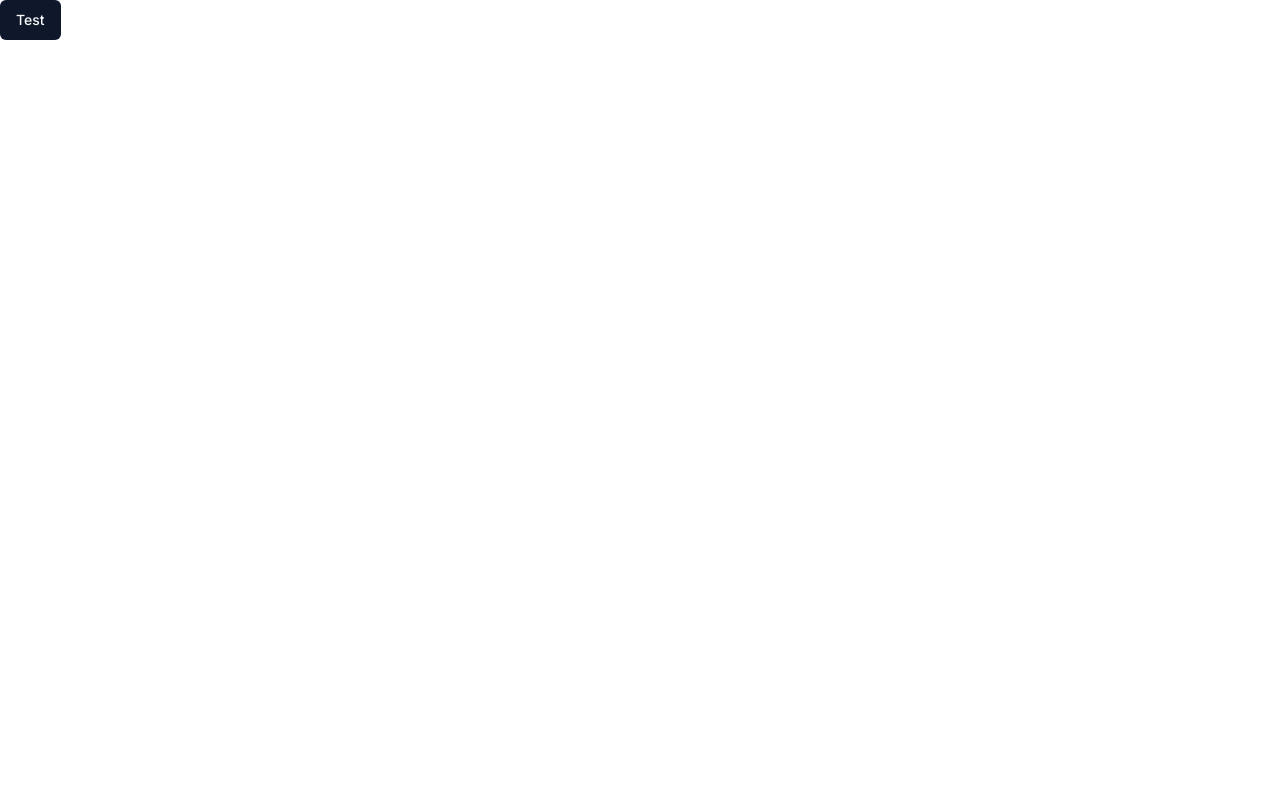
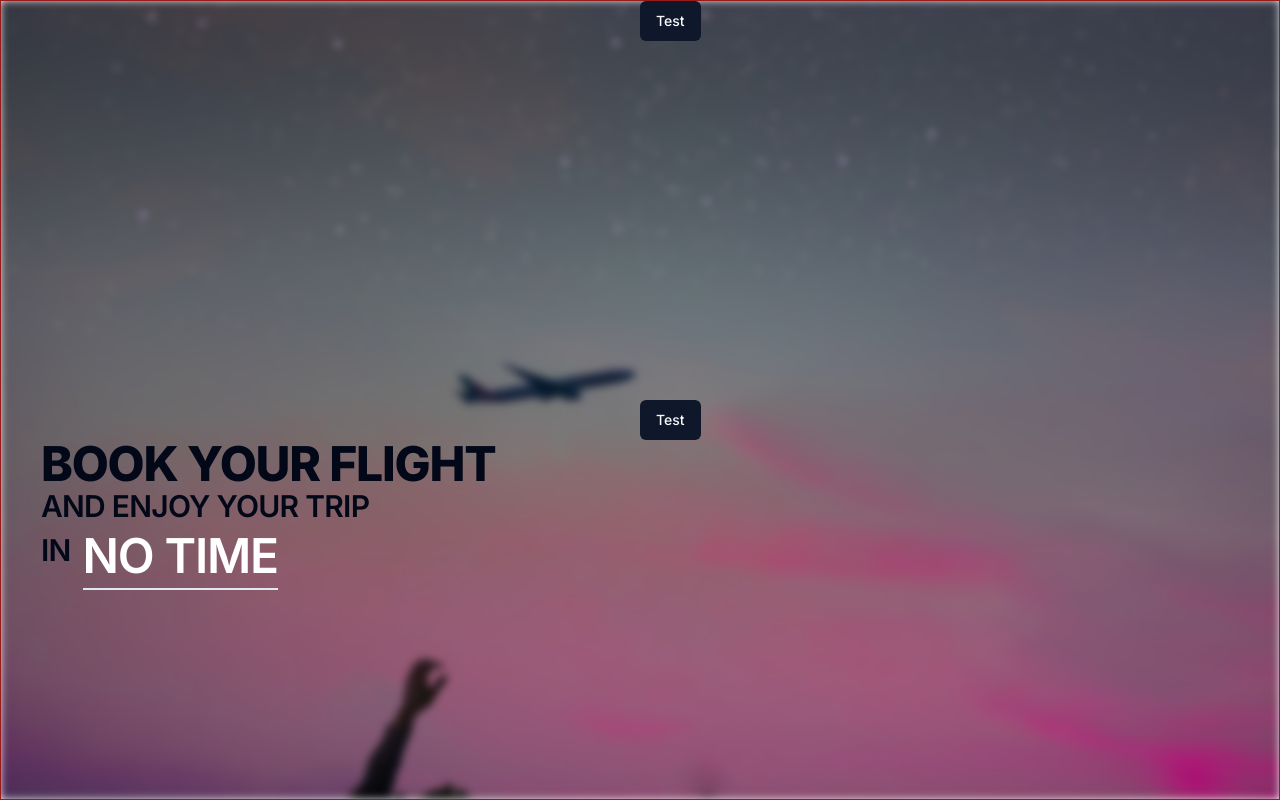
Before and after one commit to muhammedogz/rota-finder, a Next.js app: page / in a window 1280 px wide. Built offline with nearby package versions, Linux system fonts and the light colour scheme.

Commit message:
Create typograpghy and background image and add caption

```diff
--- a/src/app/page.tsx
+++ b/src/app/page.tsx
@@ -1,9 +1,22 @@
+import BackgroundImage from "@/components/BackgroundImage";
+import Caption from "@/components/Caption";
 import ThemeSwitchButton from "@/components/button/ThemeSwitchButton";
 
 export default function Home() {
   return (
-    <div>
-      <ThemeSwitchButton>Test </ThemeSwitchButton>
+    <div className="min-h-screen grid grid-cols-2 grid-rows-2 gap-0 border border-red-800">
+      <div>
+        <BackgroundImage />
+      </div>
+      <div>
+        <ThemeSwitchButton>Test </ThemeSwitchButton>
+      </div>
+      <div>
+        <Caption />
+      </div>
+      <div>
+        <ThemeSwitchButton>Test </ThemeSwitchButton>
+      </div>
     </div>
   );
 }
--- /dev/null
+++ b/src/components/BackgroundImage.tsx
@@ -0,0 +1,16 @@
+import Image from "next/image";
+
+const BackgroundImage = () => {
+  return (
+    <div className="fixed top-0 left-0 min-h-screen min-w-full w-screen -z-10 blur-sm">
+      <Image
+        src="/images/hero.jpg"
+        alt="Picture of the an airplane"
+        fill
+        quality={100}
+      />
+    </div>
+  );
+};
+
+export default BackgroundImage;
--- /dev/null
+++ b/src/components/Caption.tsx
@@ -0,0 +1,29 @@
+import { Typography } from "@/components/ui/typography";
+
+const Caption = () => {
+  return (
+    <div className="flex flex-col items-start p-10">
+      <Typography variant="h1" className="text-foreground">
+        BOOK YOUR FLIGHT
+      </Typography>
+      <Typography variant="h2" className="text-foreground">
+        AND ENJOY YOUR TRIP
+      </Typography>
+      <div className="flex gap-3">
+        <Typography variant="h2" className="text-foreground">
+          IN
+        </Typography>
+        <Typography
+          variant="h2"
+          className="text-background border-b-2 text-5xl
+          hover:scale-110 transform transition-all duration-500 ease-in-out
+          "
+        >
+          NO TIME
+        </Typography>
+      </div>
+    </div>
+  );
+};
+
+export default Caption;
--- /dev/null
+++ b/src/components/ui/typography.tsx
@@ -0,0 +1,77 @@
+import { cn } from "@/lib/utils";
+import { Slot } from "@radix-ui/react-slot";
+import { VariantProps, cva } from "class-variance-authority";
+import * as React from "react";
+
+const typographyVariants = cva("text-foreground", {
+  variants: {
+    variant: {
+      h1: "scroll-m-20 text-4xl font-extrabold tracking-tight lg:text-5xl",
+      h2: "scroll-m-20 pb-2 text-3xl font-semibold tracking-tight first:mt-0",
+      h3: "scroll-m-20 text-2xl font-semibold tracking-tight",
+      h4: "scroll-m-20 text-xl font-semibold tracking-tight",
+      h5: "scroll-m-20 text-lg font-semibold tracking-tight",
+      h6: "scroll-m-20 text-base font-semibold tracking-tight",
+      p: "leading-7 [&:not(:first-child)]:mt-6",
+      blockquote: "mt-6 border-l-2 pl-6 italic",
+      ul: "my-6 ml-6 list-disc [&>li]:mt-2",
+      inlineCode:
+        "relative rounded bg-muted px-[0.3rem] py-[0.2rem] font-mono text-sm font-semibold",
+      lead: "text-xl text-muted-foreground",
+      largeText: "text-lg font-semibold",
+      smallText: "text-sm font-medium leading-none",
+      mutedText: "text-sm text-muted-foreground",
+    },
+  },
+  defaultVariants: {
+    variant: "p",
+  },
+});
+
+type VariantPropType = VariantProps<typeof typographyVariants>;
+
+const variantElementMap: Record<
+  NonNullable<VariantPropType["variant"]>,
+  string
+> = {
+  h1: "h1",
+  h2: "h2",
+  h3: "h3",
+  h4: "h4",
+  h5: "h5",
+  h6: "h6",
+  p: "p",
+  blockquote: "blockquote",
+  inlineCode: "code",
+  largeText: "div",
+  smallText: "small",
+  lead: "p",
+  mutedText: "p",
+  ul: "ul",
+};
+
+export interface TypographyProps
+  extends React.HTMLAttributes<HTMLElement>,
+    VariantProps<typeof typographyVariants> {
+  asChild?: boolean;
+  as?: string;
+}
+
+const Typography = React.forwardRef<HTMLElement, TypographyProps>(
+  ({ className, variant, as, asChild, ...props }, ref) => {
+    const Comp = asChild
+      ? Slot
+      : as ?? (variant ? variantElementMap[variant] : undefined) ?? "div";
+    return (
+      <Comp
+        className={cn(typographyVariants({ variant, className }))}
+        ref={ref}
+        {...props}
+      />
+    );
+  }
+);
+
+Typography.displayName = "Typography";
+
+export { Typography, typographyVariants };
--- a/tailwind.config.ts
+++ b/tailwind.config.ts
@@ -2,11 +2,11 @@
 module.exports = {
   darkMode: ["class"],
   content: [
-    './pages/**/*.{ts,tsx}',
-    './components/**/*.{ts,tsx}',
-    './app/**/*.{ts,tsx}',
-    './src/**/*.{ts,tsx}',
-	],
+    "./pages/**/*.{ts,tsx}",
+    "./components/**/*.{ts,tsx}",
+    "./app/**/*.{ts,tsx}",
+    "./src/**/*.{ts,tsx}",
+  ],
   theme: {
     container: {
       center: true,
@@ -70,7 +70,11 @@ module.exports = {
         "accordion-down": "accordion-down 0.2s ease-out",
         "accordion-up": "accordion-up 0.2s ease-out",
       },
+      backgroundImage: {
+        "rainbow-gradient":
+          "linear-gradient(to right, red, orange, yellow, green, blue, indigo, violet)",
+      },
     },
   },
   plugins: [require("tailwindcss-animate")],
-}
+};
```
Also changed, not shown: public/images/hero.jpg (added).
